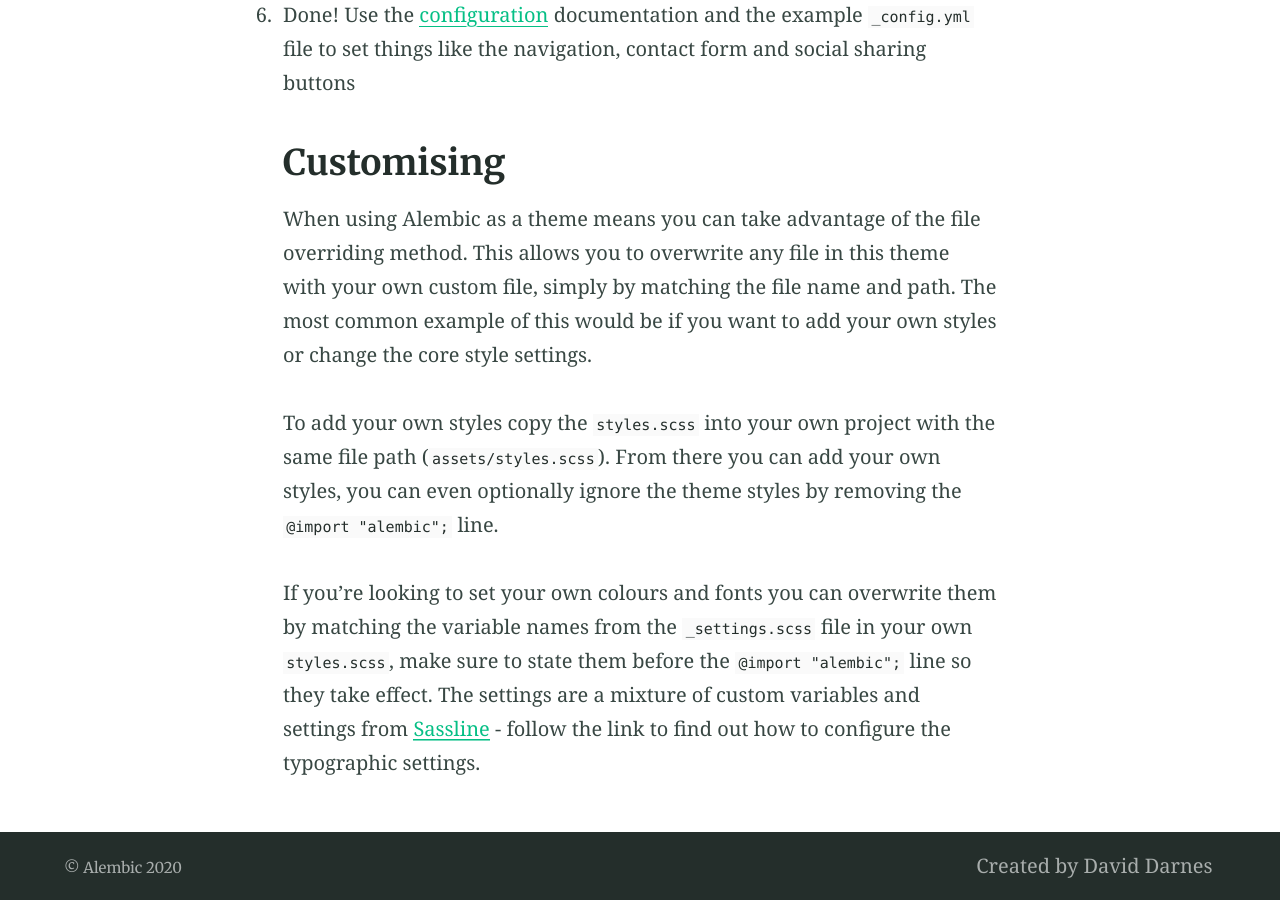
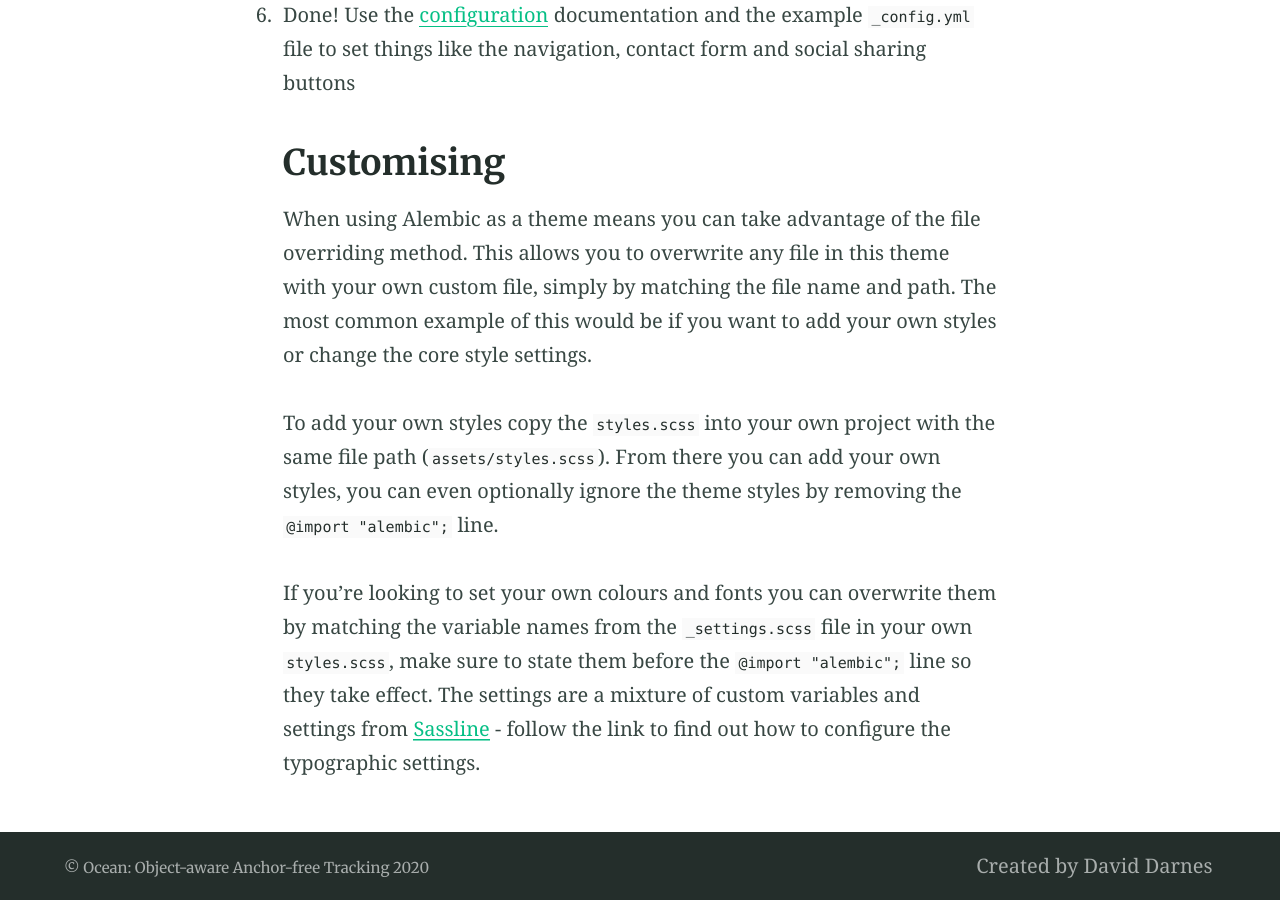
Before and after one commit to TracKitCV/TracKitCV.github.io, a Jekyll site: the page built from index.md, in a window 1280 px wide and 900 px high, scrolled down 4977 px. Built offline with Jekyll 4.4.1, drawn with Linux system fonts in a browser that asks for light colours; part of the change alters nothing that is shown.

Commit message:
Update _config.yml

```diff
--- a/_config.yml
+++ b/_config.yml
@@ -82,9 +82,9 @@ defaults:
 # 7. Site settings
 encoding: utf-8 # Make sure the encoding is right
 lang: en-GB # Set the site language
-title: "Alembic" # Site name or title, also used in jekyll-seo-tag
+title: "Ocean: Object-aware Anchor-free Tracking" # Site name or title, also used in jekyll-seo-tag
 logo: "/assets/logos/logo.svg" # Site logo, also used in jekyll-seo-tag
-description: "Alembic is a starting point for Jekyll projects. Rather than starting from scratch, this boilerplate is designed to get the ball rolling immediately" # Site description and default description, also used in jekyll-seo-tag
+description: "Ocean is an anchor-free based tracker, accepted by ECCV2020." # Site description and default description, also used in jekyll-seo-tag
 url: "https://alembic.darn.es" # Site url, also used in jekyll-seo-tag
 baseurl: ""
 repo: "https://github.com/daviddarnes/alembic"
```
